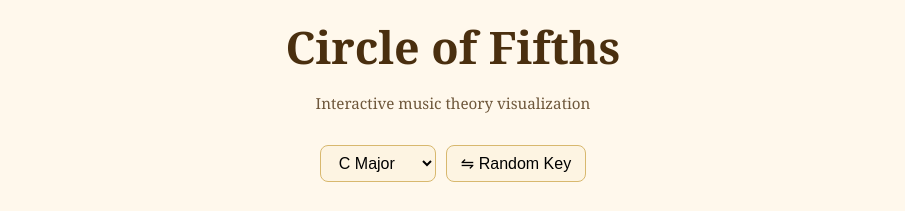
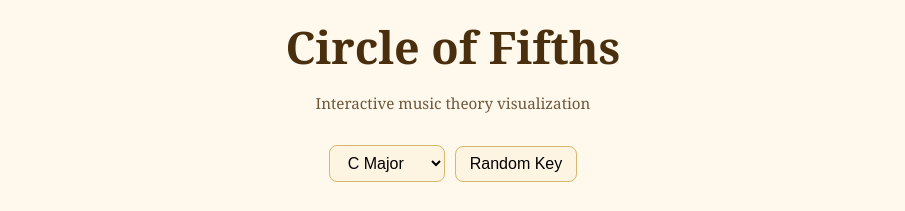
Before and after one commit to Zymmer12/fifth, a plain HTML site: page index.html in a window 1280 px wide. Shown: the top 211 px of the page, without its empty margins (187-1092 px from the left). Drawn offline with Linux system fonts and the light colour scheme.

Commit message:
Update index.html

```diff
--- a/index.html
+++ b/index.html
@@ -12,7 +12,7 @@
 
   <div class="controls">
     <select id="keySelect"></select>
-    <button id="randomBtn">⇋ Random Key</button>
+    <button id="randomBtn">Random Key</button>
   </div>
 
   <div class="circle" id="circle"></div>
```
